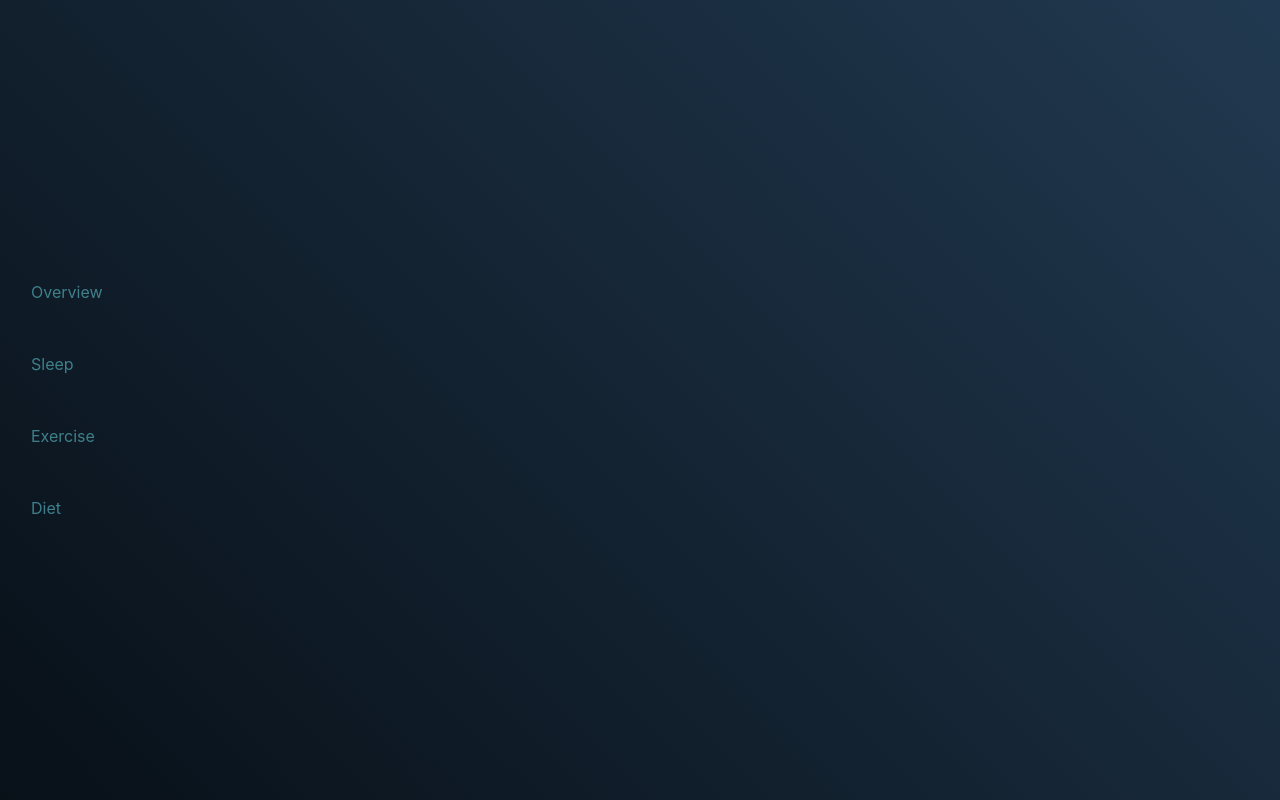
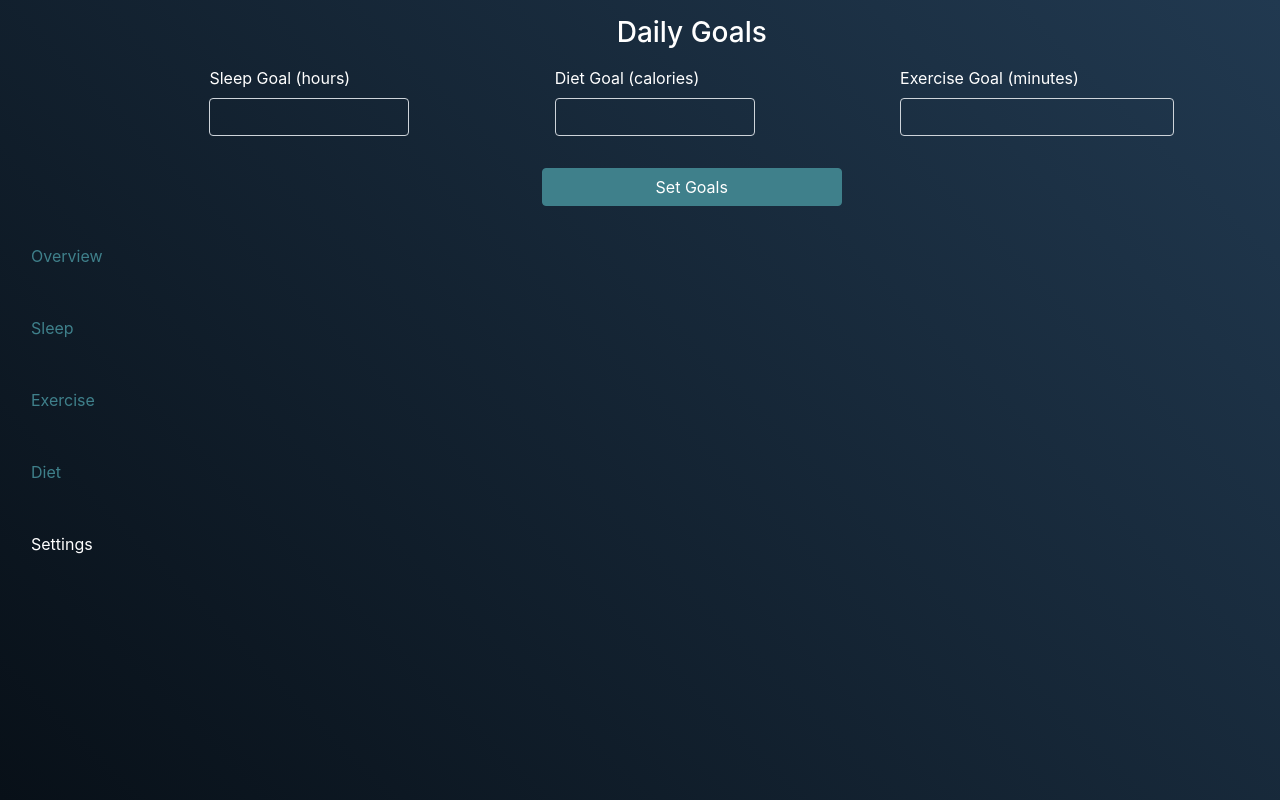
Before and after one commit to morrisbc/daze, a React (Create React App) app: page /dashboard/settings in a window 1280 px wide. Built offline with nearby package versions, Linux system fonts and the light colour scheme; no server answers.

Commit message:
Reworked folder structure of project and added beginnings of settings dashboard option

```diff
--- a/src/components/AuthForm.js
+++ b/src/components/AuthForm.js
@@ -7,17 +7,15 @@ const AuthForm = ({ onSubmit, submitText }) => {
       <div className="form-group">
         <label className="text-white">Username</label>
         <input
-          className="form-control text-white"
+          className="form-control text-white bg-transparent"
           type="email"
-          style={{ background: "transparent" }}
         />
       </div>
       <div className="form-group">
         <label className="text-white">Password</label>
         <input
-          className="form-control text-white"
+          className="form-control text-white bg-transparent"
           type="password"
-          style={{ background: "transparent" }}
         />
       </div>
       <input
--- a/src/components/SideNav.js
+++ b/src/components/SideNav.js
@@ -34,6 +34,13 @@ const Sidenav = () => {
         >
           Diet
         </NavLink>
+        <NavLink
+          className="nav-link py-4"
+          to="/dashboard/settings"
+          activeClassName="selected"
+        >
+          Settings
+        </NavLink>
       </nav>
     </aside>
   );
--- a/src/components/pages/dashboard/Dashboard.js
+++ b/src/components/pages/dashboard/Dashboard.js
@@ -3,6 +3,7 @@ import { Switch, Route } from "react-router-dom";
 import SideNav from "../../SideNav";
 import Overview from "./Overview";
 import Sleep from "./Sleep";
+import Settings from "./Settings";
 
 const Dashboard = () => {
   return (
@@ -16,6 +17,9 @@ const Dashboard = () => {
           <Route path="/dashboard/sleep">
             <Sleep sleepGoal={8} sleepAvg={7.5} />
           </Route>
+          <Route path="/dashboard/settings">
+            <Settings />
+          </Route>
         </Switch>
       </main>
     </div>
--- a/src/components/pages/dashboard/Overview.js
+++ b/src/components/pages/dashboard/Overview.js
@@ -1,6 +1,6 @@
 import React from "react";
 import Greeting from "../../Greeting";
-import Dashbar from "../../Dashbar";
+import Dashbar from "./Dashbar";
 
 const Overview = () => {
   const date = new Date();
--- /dev/null
+++ b/src/components/pages/dashboard/Settings.js
@@ -0,0 +1,55 @@
+import React, { Fragment } from "react";
+
+const Settings = () => {
+  return (
+    <Fragment>
+      <section className="text-white mt-3">
+        <h3 className="text-center">Daily Goals</h3>
+        <form className="d-flex flex-column align-items-center mt-3">
+          <div className="w-100 d-flex flex-column flex-md-row justify-content-around">
+            <div className="form-group">
+              <label htmlFor="sleep-goal">Sleep Goal (hours)</label>
+              <input
+                className="form-control text-white bg-transparent"
+                type="number"
+                id="sleep-goal"
+                style={{ minWidth: "200px" }}
+                min="1"
+                max="24"
+              />
+            </div>
+            <div className="form-group">
+              <label htmlFor="diet-goal">Diet Goal (calories)</label>
+              <input
+                className="form-control text-white bg-transparent"
+                type="number"
+                id="diet-goal"
+                style={{ minWidth: "200px" }}
+                min="1"
+                max="15000"
+              />
+            </div>
+            <div className="form-group">
+              <label htmlFor="exercise-goal">Exercise Goal (minutes)</label>
+              <input
+                className="form-control text-white bg-transparent"
+                type="number"
+                id="exercise-goal"
+                style={{ minWidth: "200px" }}
+                min="1"
+              />
+            </div>
+          </div>
+          <input
+            className="btn btn-block btn-main mt-3"
+            type="submit"
+            value="Set Goals"
+            style={{ maxWidth: "300px" }}
+          />
+        </form>
+      </section>
+    </Fragment>
+  );
+};
+
+export default Settings;
--- a/src/components/pages/dashboard/Sleep.js
+++ b/src/components/pages/dashboard/Sleep.js
@@ -1,6 +1,6 @@
-import React from "react";
+import React, { Fragment } from "react";
 import PropTypes from "prop-types";
-import BarGraph from "../../BarGraph";
+import BarGraph from "../../graphs/BarGraph";
 
 const Sleep = ({ sleepGoal }) => {
   const labels = ["Su", "M", "T", "W", "Th", "F", "S"];
@@ -9,6 +9,8 @@ const Sleep = ({ sleepGoal }) => {
   const avgValue = values.reduce((a, b) => a + b, 0) / values.length;
 
   return (
+    <Fragment>
+      <section>
         <div className="h-100 d-flex flex-column">
           <div className="d-flex justify-content-around text-white my-4">
             <h3
@@ -18,7 +20,8 @@ const Sleep = ({ sleepGoal }) => {
               <i className="fas fa-trophy"></i> Goal: {sleepGoal} hours
             </h3>
             <h3 className="pb-1" style={{ borderBottom: "2px solid gold" }}>
-          <i className="fas fa-history"></i> Avg: {avgValue.toFixed(2)} hours
+              <i className="fas fa-history"></i> Avg: {avgValue.toFixed(2)}{" "}
+              hours
             </h3>
           </div>
           <BarGraph
@@ -29,6 +32,23 @@ const Sleep = ({ sleepGoal }) => {
             barColor="#3f808b"
           />
         </div>
+      </section>
+      <section className="text-white">
+        <button className="btn btn-main mt-3">Add Night</button>
+        <form>
+          <div className="form-group">
+            <label htmlFor="night-hours">Hours Slept</label>
+            <input
+              className="form-control bg-transparent"
+              type="number"
+              id="night-hours"
+              min="0"
+              max="24"
+            />
+          </div>
+        </form>
+      </section>
+    </Fragment>
   );
 };
 
```
Also changed, not shown: src/components/graphs/Bar.js (renamed from src/components/Bar.js), src/components/graphs/BarGraph.js (renamed from src/components/BarGraph.js), src/components/pages/dashboard/Dashbar.js (renamed from src/components/Dashbar.js). Lines whose indentation alone changed are shown as unchanged.
